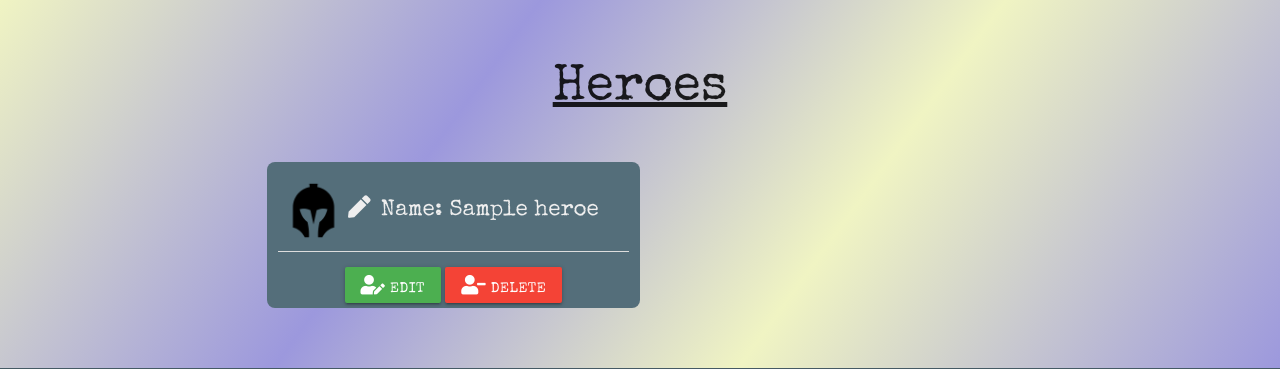
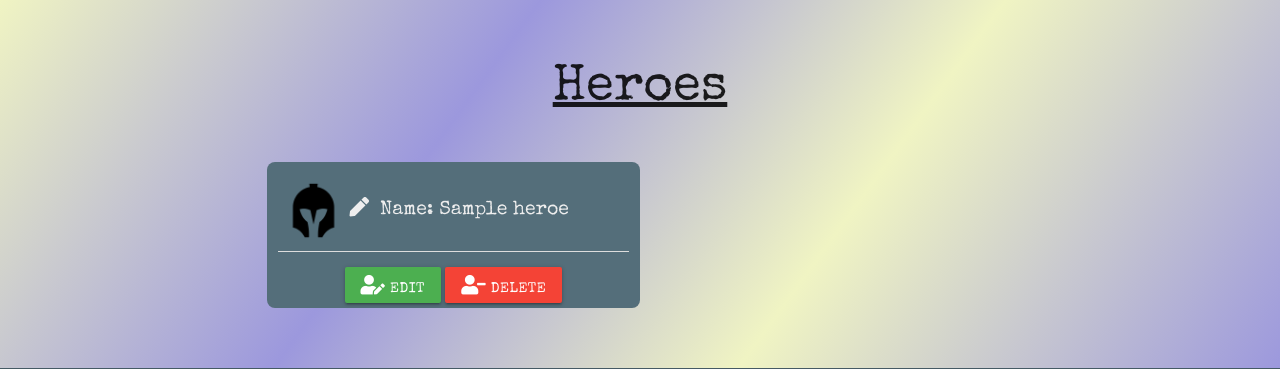
Before and after one commit to Voggastur/data-centric-dev-project, a Flask app: page / in a window 1280 px wide. Shown: the part 565-934 px from the top of the page. Run offline with Flask 2, Linux system fonts and the light colour scheme; a database or web service that is not in the repository returns one stand-in record (values such as "Sample title"); some libraries are stand-ins or nearby versions; some web fonts are replaced.

Commit message:
removed redundant media query for 992px

```diff
--- a/static/css/style.css
+++ b/static/css/style.css
@@ -151,7 +151,7 @@
 
 /* h4 next to Helmet */
 .header-content h4 {
-  font-size: 1.5em;
+  font-size: 1.3em;
   font-weight: 300;
   -o-text-overflow: ellipsis;
      text-overflow: ellipsis;
@@ -222,10 +222,6 @@
   font-size: 2.5em;
 }
 
-/* Medium screens below 992 */
-@media screen and (max-width: 992px) {
-}
-
 /* Small screens */
 @media screen and (max-width: 600px) {
   .link-text,
@@ -245,7 +241,7 @@
   .header-content h4,
   .header-content h4 i,
   .header-content h4 span {
-    font-size: 0.9em;
+    font-size: 1em;
   }
 
   .card-text {
```
